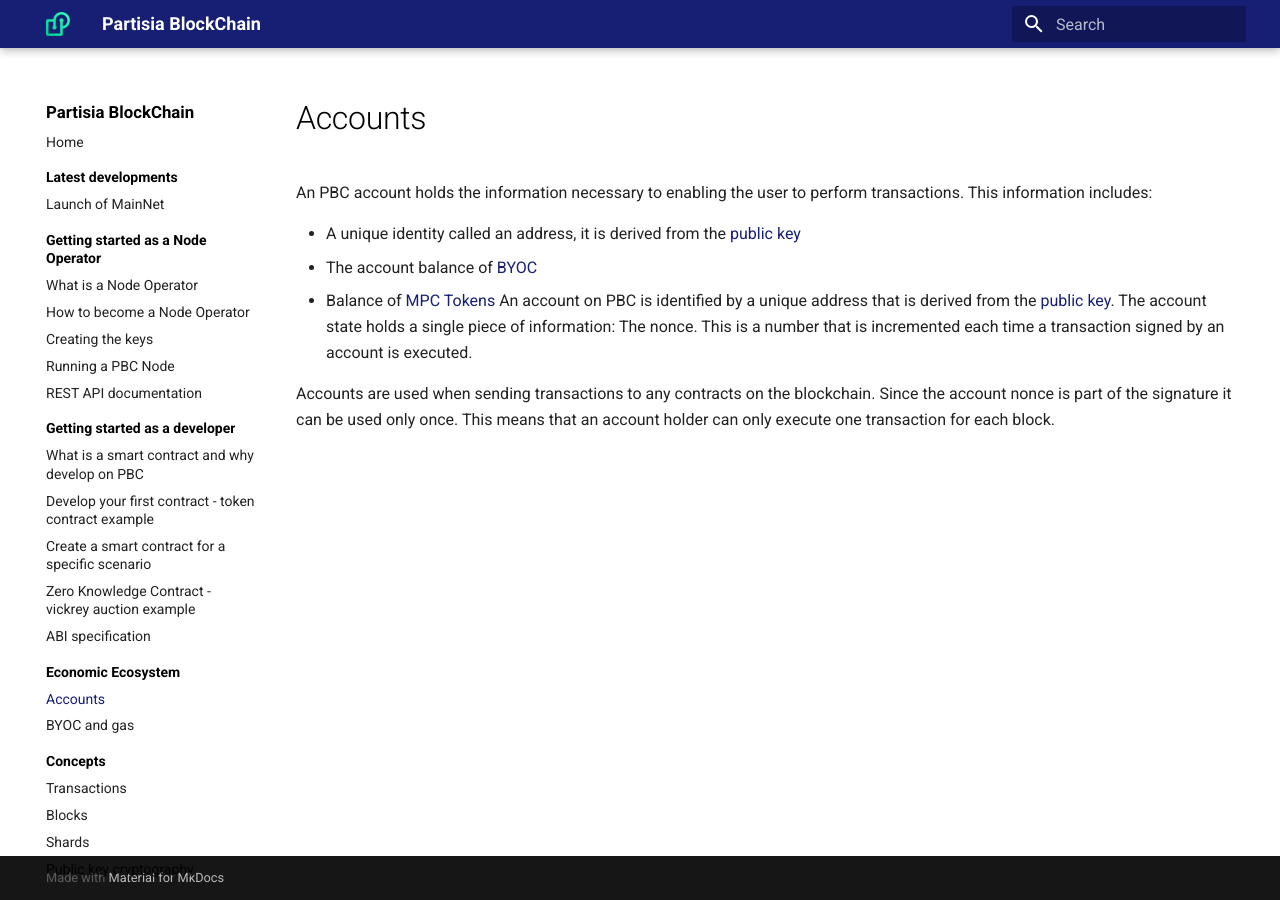
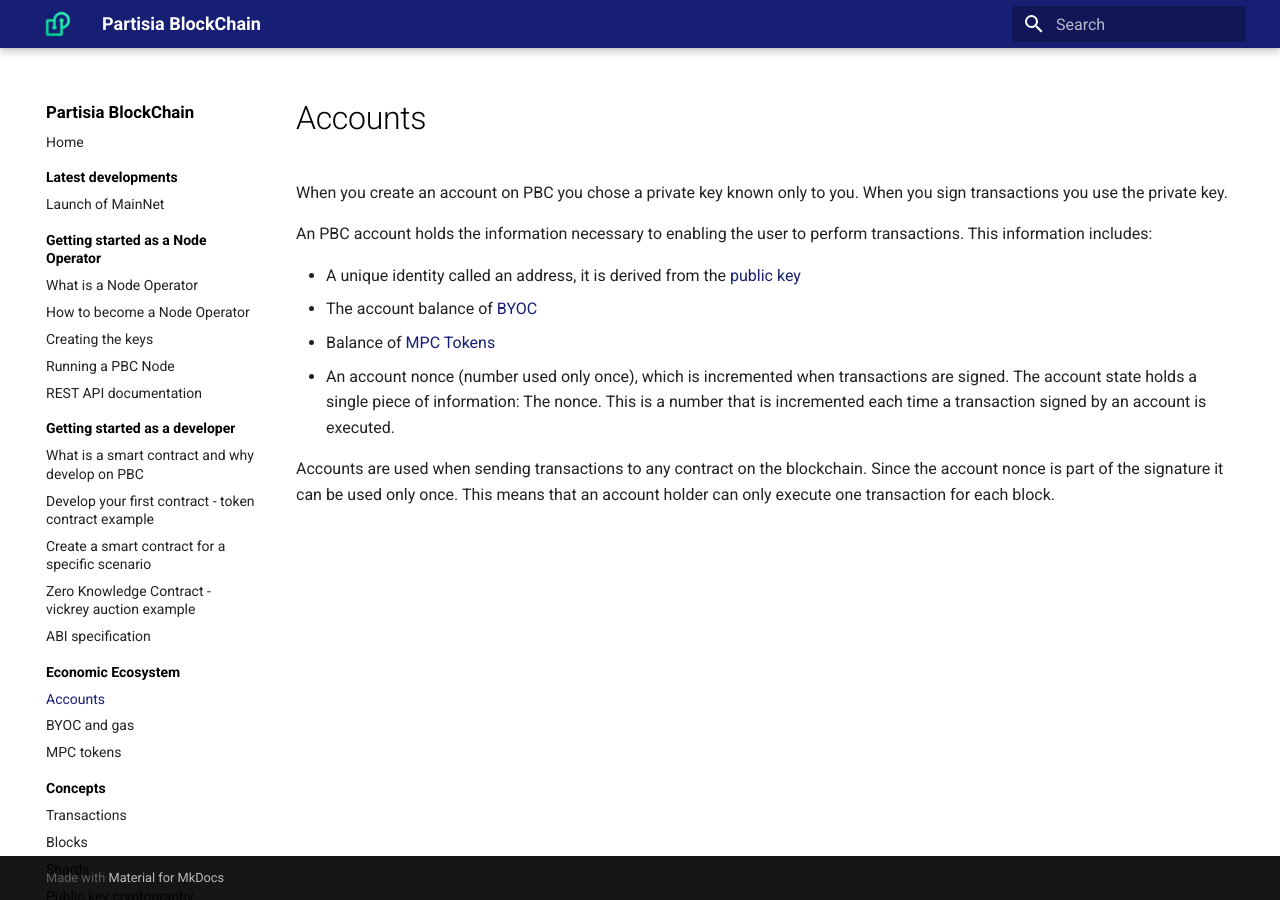
Before and after one commit to 0xSero/partisia-docs, an MkDocs documentation site: the page built from docs/accounts.md, in a window 1280 px wide. Built offline with MkDocs 1.6.1 and Material for MkDocs 9.7.7, drawn with Linux system fonts in a browser that asks for light colours; a script that is not in the unit is left out.

Commit message:
yml and accounts.md changes

```diff
--- a/docs/accounts.md
+++ b/docs/accounts.md
@@ -1,12 +1,14 @@
 # Accounts
+
+When you create an account on PBC you chose a private key known only to you. When you sign transactions you use the private key.
 
 An PBC account holds the information necessary to enabling the user to perform transactions. This information includes:
 
  - A unique identity called an address, it is derived from the [public key](keys.md)
  - The account balance of [BYOC](byoc.md)
  - Balance of [MPC Tokens](mpc-tokens.md)
-An account on PBC is identified by a unique address that is derived from the [public key](keys.md).
+ - An account nonce (number used only once), which is incremented when transactions are signed.
 The account state holds a single piece of information: The nonce. This is a number that is incremented each time a transaction signed by an account is executed.
 
-Accounts are used when sending transactions to any contracts on the blockchain.
+Accounts are used when sending transactions to any contract on the blockchain.
 Since the account nonce is part of the signature it can be used only once. This means that an account holder can only execute one transaction for each block.
--- a/mkdocs.yml
+++ b/mkdocs.yml
@@ -18,6 +18,7 @@
   - Economic Ecosystem:
       Accounts: accounts.md
       BYOC and gas: byoc.md
+      MPC tokens: mpc-tokens.md
   - Concepts:
       Transactions: transactions.md
       Blocks: block.md
```
